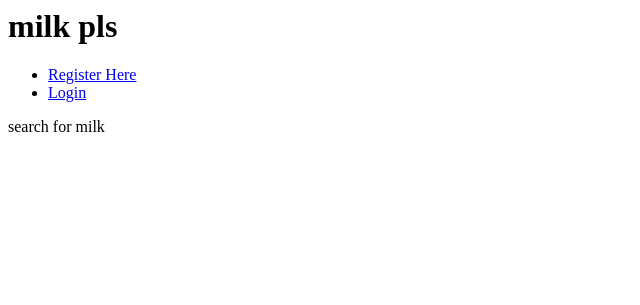
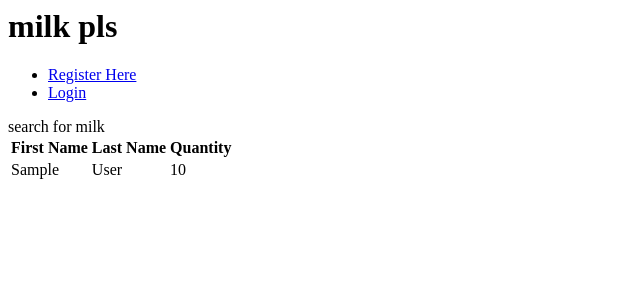
Before and after one commit to imtiana/mommyspectra, a Django app: page /milk/ in a window 1280 px wide. Shown: the top 305 px of the page, without its empty margins (0-640 px from the left). Run offline with Django 3.2, Linux system fonts and the light colour scheme; a user stored in the database is signed in; tables that the repository leaves empty hold one stand-in row (values such as "Sample post").

Commit message:
updated milkpost + milktransaction models + ui for listing milk posts

```diff
--- a/spectra/spectra/milk/models.py
+++ b/spectra/spectra/milk/models.py
@@ -10,13 +10,28 @@ class Location(models.Model):
     country = models.CharField(max_length=256)
 
 
+class MilkPost(models.Model):
+    AVAILABLE = 'available'
+    PENDING = 'pending'
+    CANCELLED = 'cancelled'
+
+    POST_STATUS = (
+        (AVAILABLE, 'Available'),
+        (PENDING, 'Pending'),
+        (CANCELLED, 'Cancelled')
+    )
+
+    provider = models.ForeignKey(UserProfile, related_name="provider")
+    quantity = models.IntegerField()
+    post_date = models.DateField()
+    location = models.ForeignKey(Location, on_delete=models.CASCADE,)
+    status = models.CharField(max_length=20, choices=POST_STATUS, default=AVAILABLE)
+
+
 class MilkTransaction(models.Model):
-    provider = models.ManyToManyField(UserProfile, related_name="provider")
-    customer = models.ManyToManyField(UserProfile, related_name="customer")
-    request_date = models.DateField()
-    quantity = models.IntegerField()
+    post = models.ForeignKey(MilkPost)
+    customer = models.ForeignKey(UserProfile, related_name="customer")
     approval_date = models.DateField(blank=True, null=True)
     completed_date = models.DateField(blank=True, null=True)
     provider_rating = models.IntegerField(blank=True, null=True)
     customer_rating = models.IntegerField(blank=True, null=True)
-    location = models.ForeignKey(Location, on_delete=models.CASCADE,)
--- a/spectra/spectra/milk/views.py
+++ b/spectra/spectra/milk/views.py
@@ -7,8 +7,10 @@ from django.template import RequestContext
 from django.contrib.auth import authenticate, login, logout
 from django.http import HttpResponseRedirect, HttpResponse
 
+from spectra.milk.models import MilkPost
 from spectra.user.forms import UserForm
 
 @login_required
 def search(request):
-    return render_to_response('milk_search.html')
+    milk_posts = MilkPost.objects.filter(status=MilkPost.AVAILABLE)
+    return render_to_response('milk_search.html', context={'posts': milk_posts})
--- a/spectra/templates/milk_search.html
+++ b/spectra/templates/milk_search.html
@@ -1,4 +1,16 @@
 {% extends "base.html" %}
 {% block content %}
     search for milk
+    <table>
+        <th>First Name</th>
+        <th>Last Name</th>
+        <th>Quantity</th>
+    {% for post in posts %}
+        <tr>
+            <td>{{ post.provider.user.first_name }}</td>
+            <td>{{ post.provider.user.last_name }}</td>
+            <td>{{ post.quantity }}</td>
+        </tr>
+    {% endfor %}
+    </table>
 {% endblock %}
```
Also changed, not shown: spectra/spectra/milk/migrations/0002_auto_20160723_2232.py (added), spectra/spectra/milk/migrations/0003_auto_20160723_2239.py (added).
